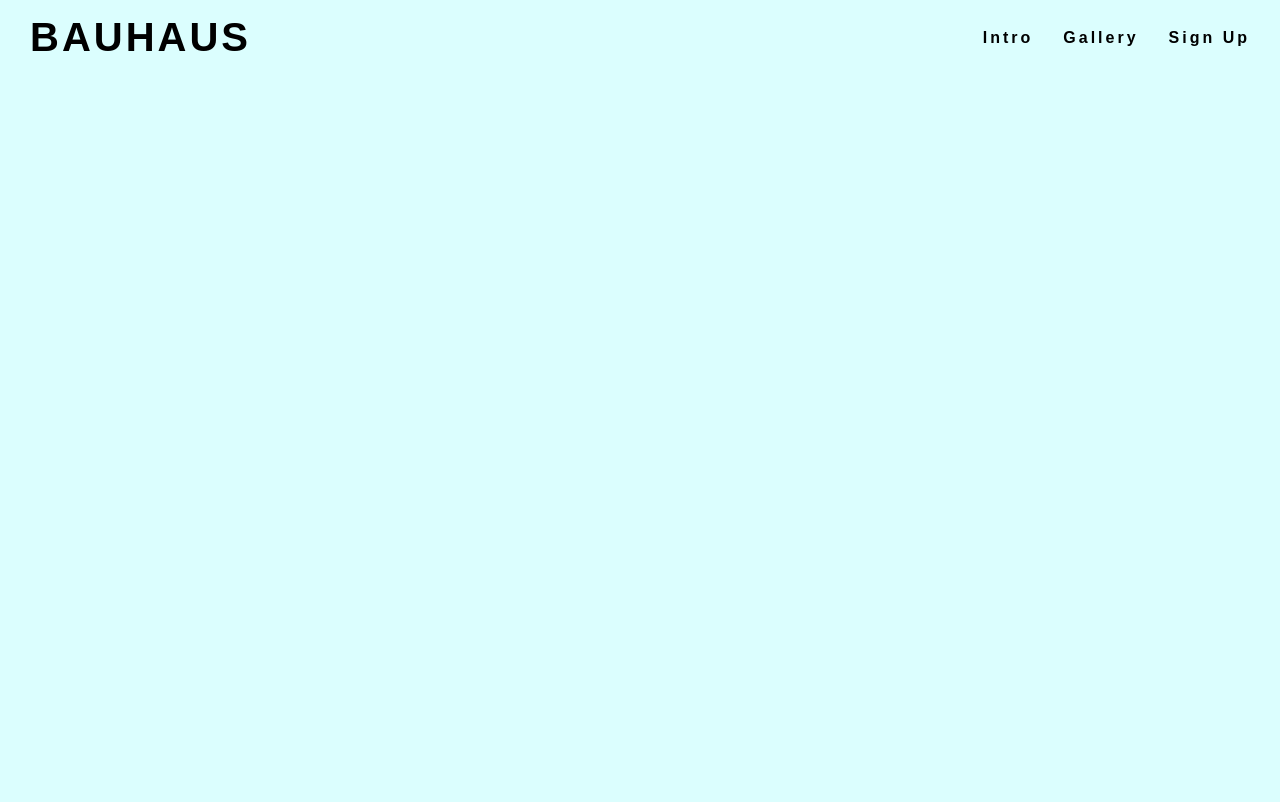
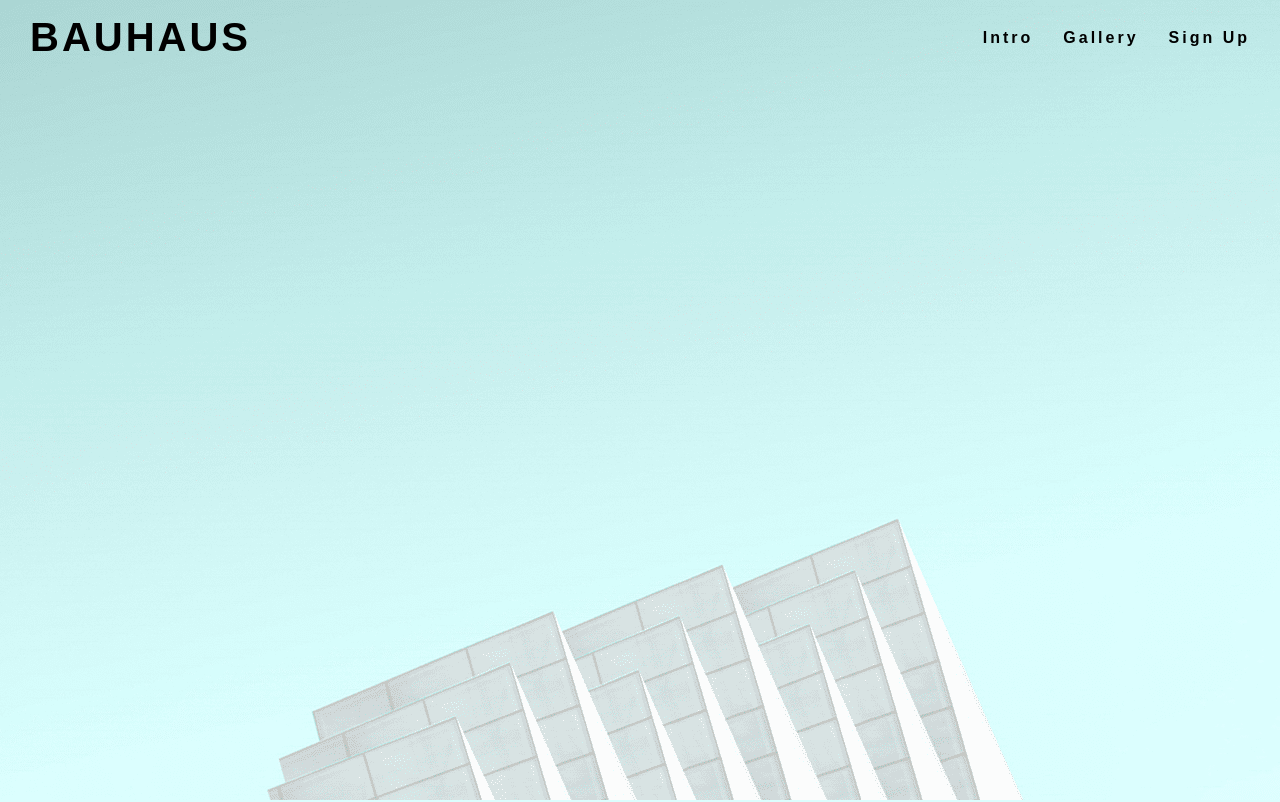
Before and after one commit to tonehhh/ci-project-1, a plain HTML site: page index.html in a window 1280 px wide. Shown: the top 802 px of the page. Drawn offline with Linux system fonts and the light colour scheme; the site is published under a folder, as on GitHub Pages, so addresses that start at the root find nothing; a web font is replaced by a local one.

Commit message:
edited file path to hero-image

```diff
--- a/style.css
+++ b/style.css
@@ -69,7 +69,7 @@ h1, h2{
 #hero-image{
     height: 800px;
     width: 100%;
-    background: url(/images/hero-image.png) no-repeat center center;
+    background: url(./images/hero-image.png) no-repeat center center;
 }
 
 /* introduction section */
```
